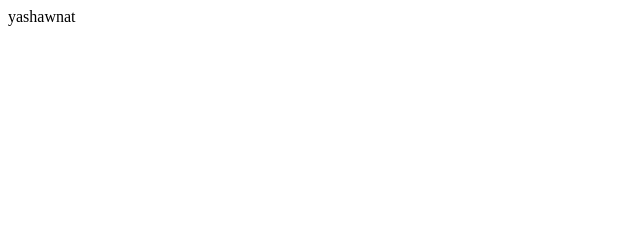
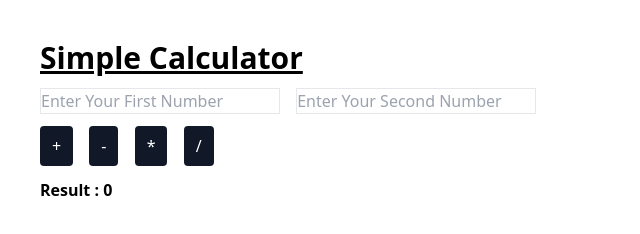
Before and after one commit to yashwant2002/Javascirpt, a plain HTML site: page 01-Calculator/index.html in a window 1280 px wide. Shown: the whole page, without its empty margins (0-640 px from the left). Drawn offline with nearby package versions, Linux system fonts and the light colour scheme.

Commit message:
02 exercise

```diff
--- a/01-Calculator/index.html
+++ b/01-Calculator/index.html
@@ -1,14 +1,25 @@
 <!DOCTYPE html>
-<html lang="en">
-<head>
-    <meta charset="UTF-8">
-    <meta name="viewport" content="width=device-width, initial-scale=1.0">
-    <title>Document</title>
-</head>
-<body>
-    <div class="main">
-        <div class="overlay">yashawnat</div>
+<html>
+  <head>
+    <meta charset="UTF-8" />
+    <meta name="viewport" content="width=device-width, initial-scale=1.0" />
+    <script src="https://cdn.tailwindcss.com"></script>
+  </head>
+  <body class="m-10 space-y-3">
+    <h1 class="text-3xl font-bold underline">Simple Calculator</h1>
+    <div class=" space-x-3">
+      <input id="num1" class="border w-[15rem]" placeholder="Enter Your First Number" type="number" />
+      <input id="num2" class="border w-[15rem]" placeholder="Enter Your Second Number" type="number" />
     </div>
-    <script src="./js/script.js"></script>
-</body>
+    <div class="space-x-3">
+      <button onclick="add()" class="px-3 py-2 bg-gray-900 text-white rounded">+</button>
+      <button onclick="subtract()" class="px-3 py-2 bg-gray-900 text-white rounded">-</button>
+      <button onclick="multiply()" class="px-3 py-2 bg-gray-900 text-white rounded">*</button>
+      <button onclick="divide()" class="px-3 py-2 bg-gray-900 text-white rounded">/</button>
+    </div>
+    <div>
+        <h2 class="font-bold">Result : <span id="result">0</span></h2>
+    </div>
+  </body>
+  <script src="./js/script.js"></script>
 </html>
--- a/01-Calculator/js/script.js
+++ b/01-Calculator/js/script.js
@@ -1 +1,27 @@
-console.log("hello!");
+function add() {
+    const num1 = parseFloat(document.getElementById("num1").value)
+    const num2 = parseFloat(document.getElementById("num2").value)
+    const result = num1 + num2;
+    document.getElementById('result').innerHTML = result
+}
+
+function subtract(){
+    const num1 = parseFloat(document.getElementById("num1").value)
+    const num2 = parseFloat(document.getElementById("num2").value)
+    const result = num1 - num2
+    document.getElementById("result").innerHTML = result
+}
+
+function multiply(){
+    const num1 = parseFloat(document.getElementById("num1").value)
+    const num2 = parseFloat(document.getElementById("num2").value)
+    const result = num1 * num2
+    document.getElementById("result").innerHTML = result
+}
+
+function divide(){
+    const num1 = parseFloat(document.getElementById("num1").value)
+    const num2 = parseFloat(document.getElementById("num2").value)
+    const result = num1 / num2
+    document.getElementById("result").innerHTML = result
+}
```
Also changed, not shown: 02-Guess_Number/index.html (added, +18 -0 lines), 02-Guess_Number/script.js (added, +20 -0 lines).
